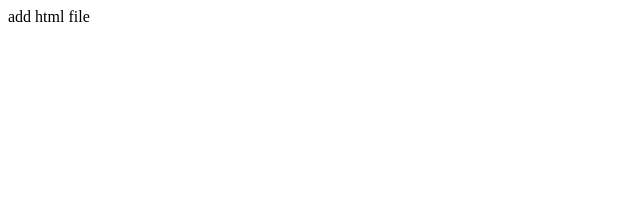
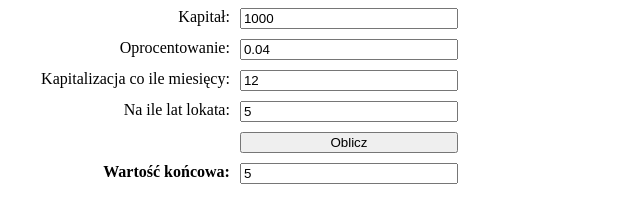
Before and after one commit to MyTwoCount/Nauka, a plain HTML site: page index.html in a window 1280 px wide. Shown: the whole page, without its empty margins (0-640 px from the left). Drawn offline with Linux system fonts and the light colour scheme.

Commit message:
Add some html code
close #4

```diff
--- a/index.html
+++ b/index.html
@@ -1 +1,77 @@
-add html file
+<!DOCTYPE html>
+<html lang="en">
+<head>
+    <meta charset="UTF-8">
+    <meta http-equiv="X-UA-Compatible" content="IE=edge">
+    <meta name="viewport" content="width=device-width, initial-scale=1.0">
+    <title>Document</title>
+    <style>
+        #calc {
+            display: grid;
+            grid-template-columns: auto auto;
+            gap: 10px;
+            max-width: 450px;
+            text-align: right;
+        }
+
+        .result {
+            font-weight: bold;
+        }
+    </style>
+</head>
+<body>
+
+    <div id="calc">
+        <label for="">Kapitał:</label>
+        <input type="text" id="capital" value="1000">
+
+        <label for="">Oprocentowanie:</label>
+        <input type="text" id="rate" value="0.04">
+
+        <label for="">Kapitalizacja co ile miesięcy:</label>
+        <input type="text" id="n" value="12">
+
+        <label for="">Na ile lat lokata:</label>
+        <input type="text" id="num-years" value="5">
+
+        <span></span> <button id="calculate">Oblicz</button>
+
+        <label for="" class="result">Wartość końcowa:</label>
+        <input type="text" id="result-value" value="5">
+    </div>
+
+    <script>
+        // capital * Math.pow( (1 +(0.04/12)) , (12 * 5) )
+
+        const inputCapital = document.getElementById("capital");
+        const inputRate = document.getElementById("rate");
+        const inputN = document.getElementById("n");
+        const inputYears = document.getElementById("num-years");
+        const inputResultValue = document.getElementById("result-value");
+
+        /*
+        let capital = inputCapital.value;
+        let rate = inputRate.value;
+        let n = inputN.value; // co ile kapitalizacja, 12 co rok
+        let t = inputYears.value; // na ile lat lokata
+
+        let finalMoney = capital * Math.pow( (1 + (rate/n)), n * t );
+        console.log( Math.ceil(finalMoney) );
+        */
+
+        function calculateCompoundInterest(capital, rate, n, t) {
+            return capital * Math.pow( (1 + (rate/n)), n * t );
+        }
+
+        document.getElementById("calculate").addEventListener("click", function () {
+            let capital = inputCapital.value;
+            let rate = inputRate.value;
+            let n = inputN.value; // co ile kapitalizacja, 12 co rok
+            let t = inputYears.value; // na ile lat lokata
+
+            let result = calculateCompoundInterest(capital, rate, n, t);
+            inputResultValue.value = result.toFixed(2);
+        });
+    </script>
+</body>
+</html>
```
